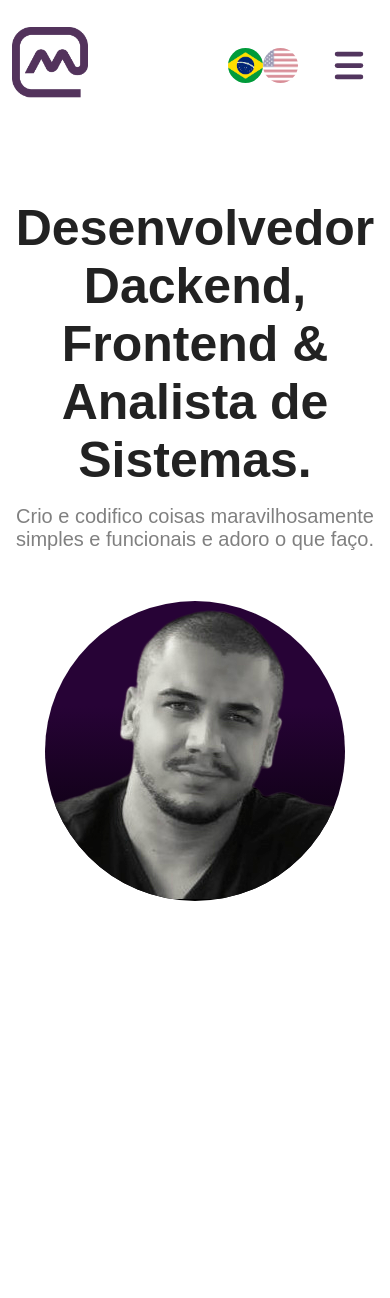
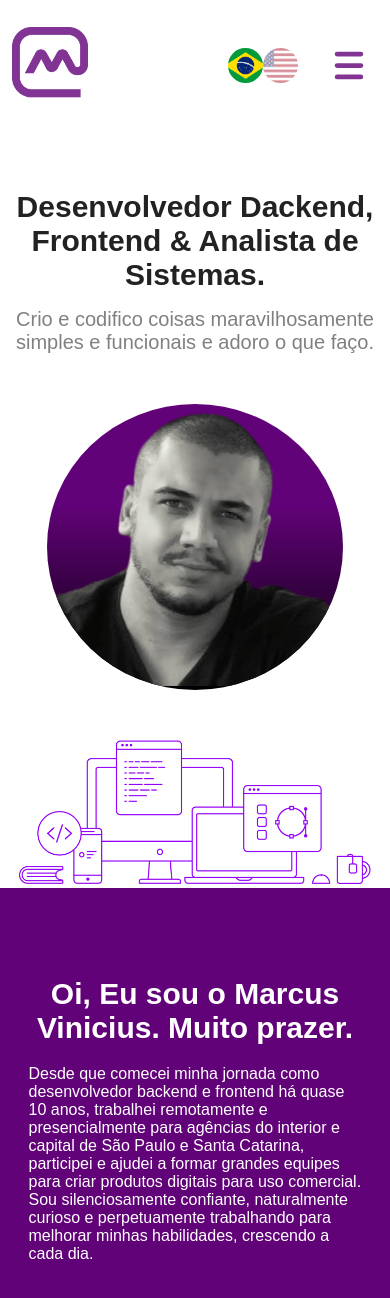
Before and after one commit to marcusvbda/portfolio, a Next.js app: page / in a window 390 px wide. Shown: the top 1298 px of the page. Before the commit the page ends 951 px from the top, so only its background shows below. Built offline with nearby package versions, Linux system fonts and the light colour scheme.

Commit message:
about me

```diff
--- a/langs/EN.js
+++ b/langs/EN.js
@@ -1,6 +1,8 @@
 const EN = {
     "index.title": "Backend, Frontend Developer & Systems Analyst.",
     "index.description": "I create and code wonderfully simple and functional things and I love what I do.",
+    "index.presentation": "Hi, I’m Marcus Vinicius. Nice to meet you.",
+    "index.presentation_description": "Since I started my journey working as a backend and frontend developer almost 10 years ago, I worked remotely and in person for agencies in São Paulo and Santa Catarina (both in Brazil). I participated and helped to form great teams to create digital products for commercial use. I am quietly confident, naturally curious and perpetually working to improve my skills, growing everyday.",
 
     "navbar.sayhello": "Say Hello",
 }
--- a/langs/PT_BR.js
+++ b/langs/PT_BR.js
@@ -1,6 +1,8 @@
 const PT_BR = {
     "index.title": "Desenvolvedor Dackend, Frontend & Analista de Sistemas.",
     "index.description": "Crio e codifico coisas maravilhosamente simples e funcionais e adoro o que faço.",
+    "index.presentation": "Oi, Eu sou o Marcus Vinicius. Muito prazer.",
+    "index.presentation_description": "Desde que comecei minha jornada como desenvolvedor backend e frontend há quase 10 anos, trabalhei remotamente e presencialmente para agências do interior e capital de São Paulo e Santa Catarina, participei e ajudei a formar grandes equipes para criar produtos digitais para uso comercial. Sou silenciosamente confiante, naturalmente curioso e perpetuamente trabalhando para melhorar minhas habilidades, crescendo a cada dia.",
 
     "navbar.sayhello": "Diga um Olá",
 }
--- a/pages/index.js
+++ b/pages/index.js
@@ -5,20 +5,47 @@ import Template from '../components/template'
 const Home = () => {
     const { systemConfig, translate } = useContext(GlobalContext)
 
+    const HomeSection = () => {
         return (
-        <Template title="Home" image={systemConfig.icon}>
             <div className="container">
+                <section id="home">
                     <div className="body-hero flex-column x-center">
-                    <h1 className="mb-0 text-center f-50">{translate('index.title')}</h1>
+                        <h1 className="mb-0 text-center f-30">{translate('index.title')}</h1>
                         <h2 className="mb-0 font-light text-gray f-20 text-center">{translate('index.description')}</h2>
-                    <div className="flex-row x-center mt-50">
+                        <div className="flex-column mt-50 x-center y-center">
                             <div className="avatar">
-                            <img src="/images/photo.png" />
+                                <img className="w-100" src="/images/photo.png" />
+                            </div>
+                            <div className="hero-endsection">
+                                <img className="w-100" src="/images/hero.png" />
                             </div>
                         </div>
                     </div>
+                </section>
             </div>
-        </Template>
+        )
+    }
+
+    const AboutSection = () => {
+        return (
+            <div className="about-hero flex-column x-center x-center y-center">
+                <div className="container">
+                    <section id="about">
+                        <h4 className="presentation">{translate('index.presentation')}</h4>
+                        <div className="flex-row x-center">
+                            <div className="presentation-description">{translate('index.presentation_description')}</div>
+                        </div>
+                    </section>
+                </div>
+            </div>
+        )
+    }
+
+    return (
+        <Template title="Home" image={systemConfig.icon}>
+            {HomeSection()}
+            {AboutSection()}
+        </Template >
     )
 }
 export default Home
--- a/scss/app.scss
+++ b/scss/app.scss
@@ -1,5 +1,13 @@
 $marginContainer : 90px;
-$primaryColor : #270336;
+$primaryColor : #620279;
+
+html {
+	scroll-behavior: smooth;
+}
+
+body {
+	margin : 0;
+}
 
 html {
 	background : white;
@@ -11,8 +19,8 @@ html {
 	display: none!important;
 }
 
-.f-50 {
-	font-size : 50px;
+.f-30 {
+	font-size : 30px;
 }
 
 .container {
@@ -135,9 +143,6 @@ html {
 }
 
 @media only screen and (max-width: 768px) {
-	body {
-		margin : 0;
-	}
 	.container {
 		margin-left: 10px;
 		margin-right: 10px;
@@ -201,16 +206,69 @@ html {
 
 .avatar {
 	position: relative;
-    background-color: #270336;
-    width: 300px;
-	height: 300px;
+	width: 20%;
+    height: auto;
 	overflow: hidden;
 	border-radius : 100%;
 	background: rgb(39,3,54);
-	background: linear-gradient(180deg, rgba(39,3,54,1) 35%, rgba(0,0,0,1) 100%);
+	background: linear-gradient(180deg,$primaryColor 35%, rgba(0,0,0,1) 100%);
 	margin-bottom: 50px;
 }
 
 .mt-50 {
 	margin-top: 50px;
 }
+
+.hero-endsection {
+	position: relative;
+    width: 60%;
+}
+
+@media only screen and (max-width: 768px) {
+	.hero-endsection {
+		width : 95%;
+	}
+
+	.avatar {
+		width: 80%;
+	}
+}
+
+.w-100 {
+	width: 100%;
+}
+
+.w-40 {
+	width: 40%;
+}
+
+.about-hero {
+	background-color : $primaryColor;
+	color : white;
+	.presentation {
+		padding-top: 100px;
+		text-align: center;
+		font-size: 40px;
+		margin-bottom: 50px;
+		font-weight: bolder;
+	}
+	.presentation-description {
+		width: 60%;
+		margin-bottom: 100px;
+	}
+}
+
+
+@media only screen and (max-width: 768px) {
+	.about-hero {
+		.presentation {
+			font-size: 30px;
+			padding-top: 50px;
+			margin-bottom: 20px;
+		}
+		.presentation-description {
+			width: 90%;
+			margin-bottom: 50px;
+		}
+	}
+}
```
Also changed, not shown: public/images/favicon.png, public/images/hero.png (added). Lines whose indentation alone changed are shown as unchanged.
